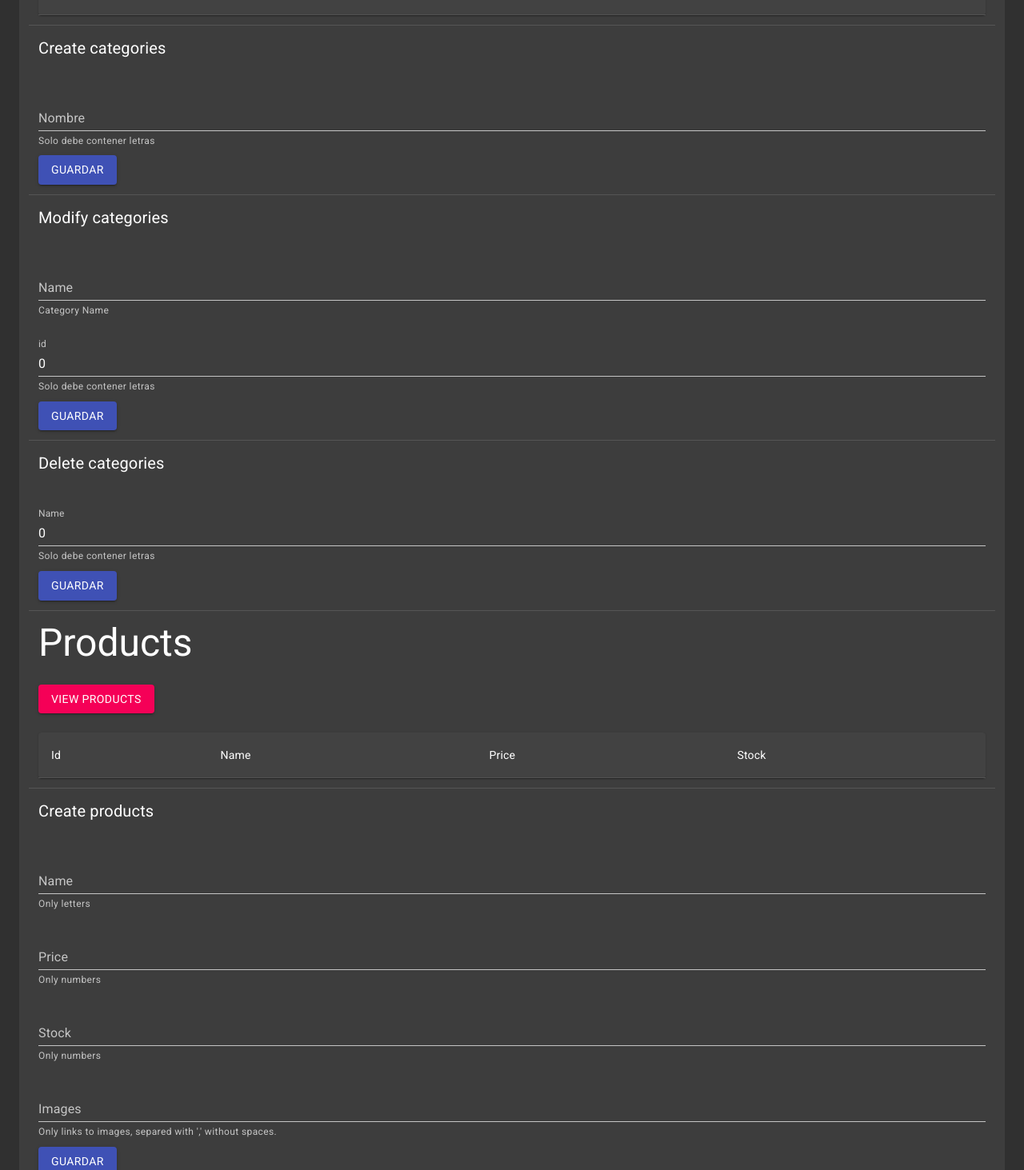
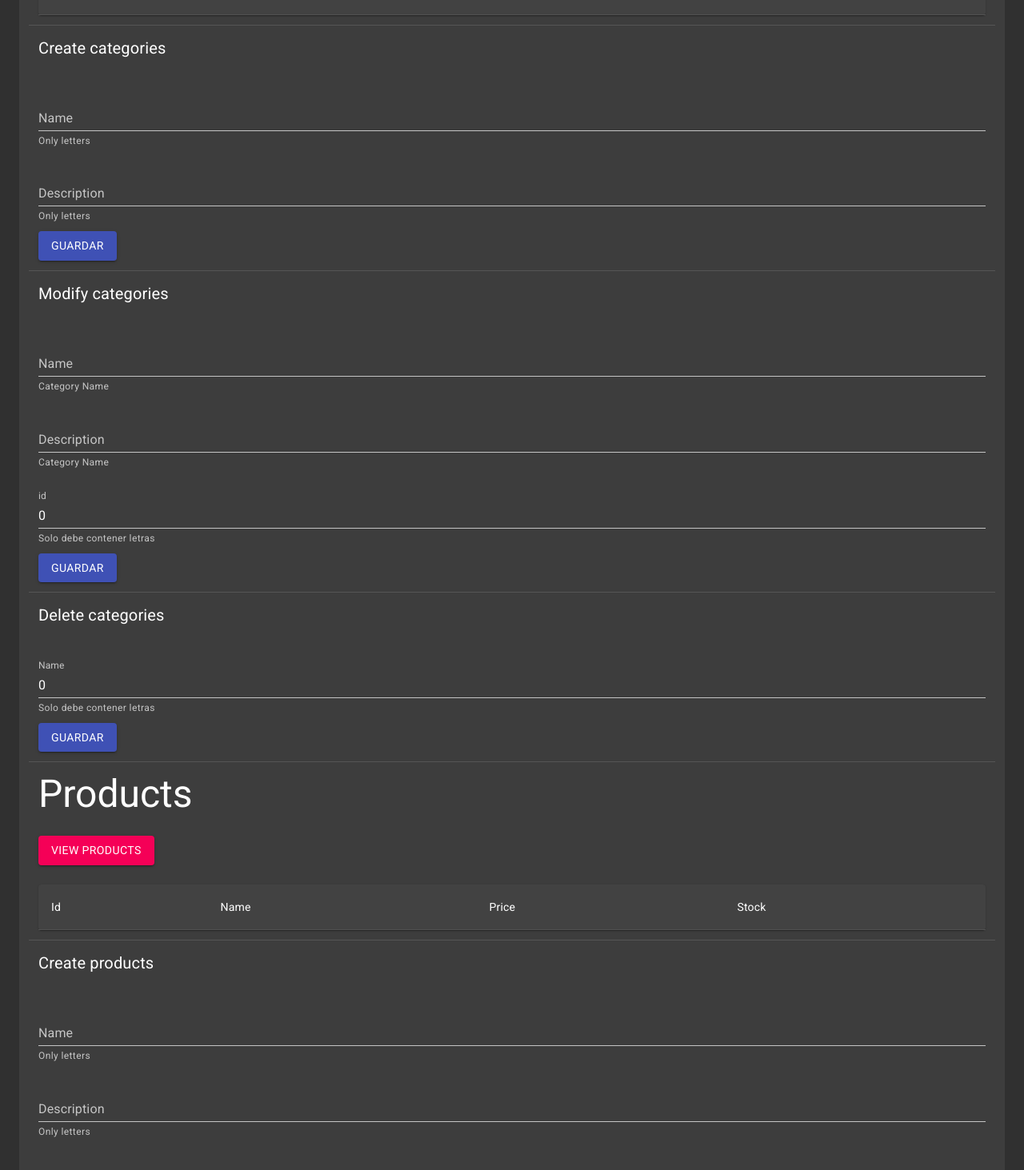
Before and after one commit to FedericoLeiva12/charger-ecommerce, a React (Create React App) app in the folder client/: page /admin in a window 1280 px wide. Shown: the part 227-1690 px from the top of the page at 80% size. Built offline with nearby package versions, Linux system fonts and the light colour scheme.

Commit message:
Traducidas rutas a ingles y arreglada la ProductPage

```diff
--- a/client/src/App.js
+++ b/client/src/App.js
@@ -18,12 +18,12 @@ function App() {
       {/* User Routes */}
       <Route exact path='/' component={HomePage} />
       <Route exact path='/login' component={LoginPage} />
-      <Route exact path='/busqueda/:query' component={BusquedaPage} />
-      <Route exact path='/catalogo' component={BusquedaPage} />
-      <Route exact path='/producto' component={ProductoPage} />
-      <Route exact path='/categoria/:categoria' component={CategoriaPage} />
+      <Route exact path='/search/:query' component={BusquedaPage} />
+      <Route exact path='/catalog' component={BusquedaPage} />
+      <Route exact path='/product' component={ProductoPage} />
+      <Route exact path='/category/:category' component={CategoriaPage} />
       <Route exact path='/checkout' component={CheckoutPage} />
-      <Route exact path='/producto/:producto' component={ProductoPage} />
+      <Route exact path='/product/:product' component={ProductoPage} />
       {/* Admin Routes */}
       <Route exact path='/admin' component={AdminPage} />
     </Switch>
--- a/client/src/components/AdminForms/index.js
+++ b/client/src/components/AdminForms/index.js
@@ -46,7 +46,8 @@ export default function FormCategorias(props) {
   });
 
   const [createProduct, setCreateProduct] = useState({
-	  name: '',
+    name: '',
+    description: '',
 	  price: '',
 	  stock: '',
 	  img: ''
@@ -81,7 +82,7 @@ export default function FormCategorias(props) {
             </Button>
           </Grid>
           <Grid item>
-            <NewTable columns={['ID', 'Name']} data={props.categories.map(data => [data.id, data.name])} />
+            <NewTable columns={['ID', 'Name', 'Description']} data={props.categories.map(data => [data.id, data.name, data.description])} />
           </Grid>
 
           <Divider />
@@ -94,15 +95,24 @@ export default function FormCategorias(props) {
               autoComplete="off"
               onSubmit={(e) => {
                 e.preventDefault();
-                props.addCategory(addCategory.name);
+                props.addCategory(addCategory.name, addCategory.description);
               }}
             >
               <TextField
-                label="Nombre"
+                label="Name"
                 onChange={(e) => setAddCategory({...addCategory, name: e.target.value})}
                 value={addCategory.name}
-                placeholder="Name"
-                helperText="Solo debe contener letras"
+                placeholder="name"
+                helperText="Only letters"
+                fullWidth
+                margin="normal"
+              />
+              <TextField
+                label="Description"
+                onChange={(e) => setAddCategory({...addCategory, description: e.target.value})}
+                value={addCategory.description}
+                placeholder="description"
+                helperText="Only letters"
                 fullWidth
                 margin="normal"
               />
@@ -122,7 +132,7 @@ export default function FormCategorias(props) {
               autoComplete="off"
               onSubmit={(e) => {
                 e.preventDefault();
-                props.modifyCategory(modifyCategory.id, modifyCategory.name);
+                props.modifyCategory(modifyCategory.id, modifyCategory.name, modifyCategory.description);
               }}
             >
               <TextField
@@ -130,6 +140,15 @@ export default function FormCategorias(props) {
                 onChange={(e) => setModifyCategory({...modifyCategory, name: e.target.value })}
                 value={modifyCategory.name}
                 placeholder="Name"
+                helperText="Category Name"
+                fullWidth
+                margin="normal"
+              />
+              <TextField
+                label="Description"
+                onChange={(e) => setModifyCategory({...modifyCategory, description: e.target.value })}
+                value={modifyCategory.description}
+                placeholder="description"
                 helperText="Category Name"
                 fullWidth
                 margin="normal"
@@ -211,7 +230,8 @@ export default function FormCategorias(props) {
               onSubmit={(e) => {
                 e.preventDefault();
                 props.addProduct(
-					createProduct.name,
+          createProduct.name,
+          createProduct.description,
 					createProduct.price,
 					createProduct.stock,
 					createProduct.img.split(',').map(x => x.replace(' ', ''))
@@ -223,6 +243,15 @@ export default function FormCategorias(props) {
                 onChange={(e) => setCreateProduct({...createProduct, name:e.target.value })}
                 value={createProduct.name}
                 placeholder="Name"
+                helperText="Only letters"
+                fullWidth
+                margin="normal"
+              />
+              <TextField
+                label="Description"
+                onChange={(e) => setCreateProduct({...createProduct, description:e.target.value })}
+                value={createProduct.description}
+                placeholder="description"
                 helperText="Only letters"
                 fullWidth
                 margin="normal"
--- a/client/src/components/NavBar/Navbar.js
+++ b/client/src/components/NavBar/Navbar.js
@@ -10,6 +10,8 @@ import MenuIcon from '@material-ui/icons/Menu'
 import {makeStyles} from '@material-ui/core'
 import LocalMallOutlinedIcon from '@material-ui/icons/LocalMallOutlined'
 import {Link} from 'react-router-dom'
+import { connect } from 'react-redux'
+import { getCategories } from '../../store/actions'
 
 const useStyles = makeStyles(theme => ({
     root: {
@@ -54,7 +56,7 @@ const NavBar = props => {
                         className={classes.menuButton}
                         color="inherit"
                         aria-label="menu"
-                        onClick={() => props.accionAbrir()}
+                        onClick={() => {props.getCategories(); props.accionAbrir()}}
                     >
                         <MenuIcon />
                     </IconButton>
@@ -76,4 +78,14 @@ const NavBar = props => {
     )
 }
 
-export default NavBar
+function mapStateToProps() {
+    return {}
+}
+
+function mapDispatchToProps(dispatch) {
+    return {
+        getCategories: () => dispatch(getCategories())
+    }
+}
+
+export default connect(mapStateToProps, mapDispatchToProps)(NavBar)
--- a/client/src/components/ProductPage/ProductPage.js
+++ b/client/src/components/ProductPage/ProductPage.js
@@ -1,18 +1,19 @@
 import React, { useEffect, useState } from 'react'
-import {Grid} from '@material-ui/core'
+import {Grid, makeStyles} from '@material-ui/core'
 import ProductImage from './ProductImage'
 import InfoProduct from './InfoProduct'
 import Container from '../NavBar/Container'
 import { connect } from 'react-redux'
 import { getProducts } from '../../store/actions'
+import { useParams } from 'react-router-dom'
 
-// const productPrueba = {
-//     title: 'Bomber Supreme - S20',
-//     description:
-//         'Lorem ipsum dolor sit amet consectetur adipisicing elit. Minus reiciendis minima repudiandae. Nobis, quod voluptatibus voluptatem cumque, deserunt tempora ipsam laudantium, explicabo quidem quibusdam suscipit mollitia tenetur omnis consequuntur obcaecati',
-//     price: 2999,
-//     talles: ['S', 'M', 'L', 'XL']
-// }
+const productPrueba = {
+    title: 'Bomber Supreme - S20',
+    description:
+        'Lorem ipsum dolor sit amet consectetur adipisicing elit. Minus reiciendis minima repudiandae. Nobis, quod voluptatibus voluptatem cumque, deserunt tempora ipsam laudantium, explicabo quidem quibusdam suscipit mollitia tenetur omnis consequuntur obcaecati',
+    price: 2999,
+    talles: ['S', 'M', 'L', 'XL']
+}
 
 const imagenPrueba = [
     'https://images.unsplash.com/photo-1520294890956-4a240865ae85?ixlib=rb-1.2.1&ixid=eyJhcHBfaWQiOjEyMDd9&auto=format&fit=crop&w=1055&q=80',
@@ -20,9 +21,20 @@ const imagenPrueba = [
     'https://images.unsplash.com/photo-1517423568366-8b83523034fd?ixlib=rb-1.2.1&ixid=eyJhcHBfaWQiOjEyMDd9&auto=format&fit=crop&w=675&q=80'
 ]
 
+const useStyles = makeStyles(theme => ({
+    root: {
+        flexGrow: 1,
+    },
+    menuButton: {
+        marginRight: theme.spacing(2),
+    },
+    title: {
+        flexGrow: 1,
+    },
+}))
 
 function ProductPage({products, getProducts}) {
-
+    const classes = useStyles();
 
     const sectionStyle = {
         height: '100vh',
@@ -33,6 +45,10 @@ function ProductPage({products, getProducts}) {
         backdropFilter: 'blur(20px)',
         color: 'white'
     }
+
+    const id = parseInt(useParams().product);
+
+    const prod = products.filter(prod => prod.id === id)[0];
 
     useEffect(() => {
         getProducts();
@@ -49,8 +65,8 @@ function ProductPage({products, getProducts}) {
                     <InfoProduct {...productPrueba} />
                 </Grid>
             </Grid>*/}
-            {products.map((prod, index) => (
-                    <Grid key={index} container justify='center' alignItems='center' style={{maxWidth:1366, maxHeight:768, paddingTop: '80px', backdropFilter: 'blur(10px)', paddingBottom: '40px'}}>
+                {prod?(
+                    <Grid container justify='center' alignItems='center' style={{maxWidth:1366, maxHeight:768, paddingTop: '80px', backdropFilter: 'blur(10px)', paddingBottom: '40px'}}>
                         <Grid container item  xs={6} lg={6}>
                             <ProductImage src={prod.imgs[0].url} />
                         </Grid>
@@ -58,7 +74,7 @@ function ProductPage({products, getProducts}) {
                             <InfoProduct title={prod.name} description={""} price={prod.price} talle={"XL"} />
                         </Grid>
                     </Grid>
-                ))}
+                ):'Loading'}
         </div>
     )
 }
--- a/client/src/pages/adminPage.js
+++ b/client/src/pages/adminPage.js
@@ -38,11 +38,11 @@ function mapStateToProps(state) {
 function mapDispatchToProps(dispatch) {
     return {
         getCategories: () => dispatch(getCategories()),
-        addCategory: name => dispatch(addCategory(name)),
+        addCategory: (name, description) => dispatch(addCategory(name, description)),
         deleteCategory: id => dispatch(deleteCategory(id)),
         modifyCategory: (id, name) =>dispatch(modifyCategory(id, name)),
         getProducts: () => dispatch(getProducts()),
-        addProduct: (name, price, stock, img) => dispatch(addProduct(name, price, stock, img)),
+        addProduct: (name, description, price, stock, img) => dispatch(addProduct(name, description, price, stock, img)),
         deleteProduct: id => dispatch(deleteProduct(id))
     }
 }
--- a/client/src/pages/homePage.js
+++ b/client/src/pages/homePage.js
@@ -24,7 +24,7 @@ export default function HomePage() {
             <Container />
             <div className={Style.title}>
                 <h1>CHARGER</h1>
-                <Link to='/catalogo' className={Style.linkCatalogo}>VIEW PRODUCTS</Link>
+                <Link to='/catalog' className={Style.linkCatalogo}>VIEW PRODUCTS</Link>
             </div>
         </div>
     )
--- a/client/src/store/actions/index.js
+++ b/client/src/store/actions/index.js
@@ -22,10 +22,10 @@ export function getCategories() {
     }
 }
 
-export function addCategory(name) {
+export function addCategory(name, description) {
     return dispatch => {
         axios.post(`http://${url}/products/category`, {
-            name
+            name, description
         }).then(res => {
             if(res.status === 200) {
                 dispatch({
@@ -120,10 +120,10 @@ export function deleteProduct(id) {
     }
 }
 
-export function addProduct(name, price, stock, img) {
+export function addProduct(name, description, price, stock, img) {
     return dispatch => {
         axios.post(`http://${url}/products`, {
-            name, price, stock, img
+            name, description, price, stock, img
         }).then(res => {
             if(res.status === 200) {
                 dispatch({
```
Also changed, not shown: client/src/components/NavBar/List.js (+26 -6 lines), 1 other file (tests, documents, lock files or other folders).
